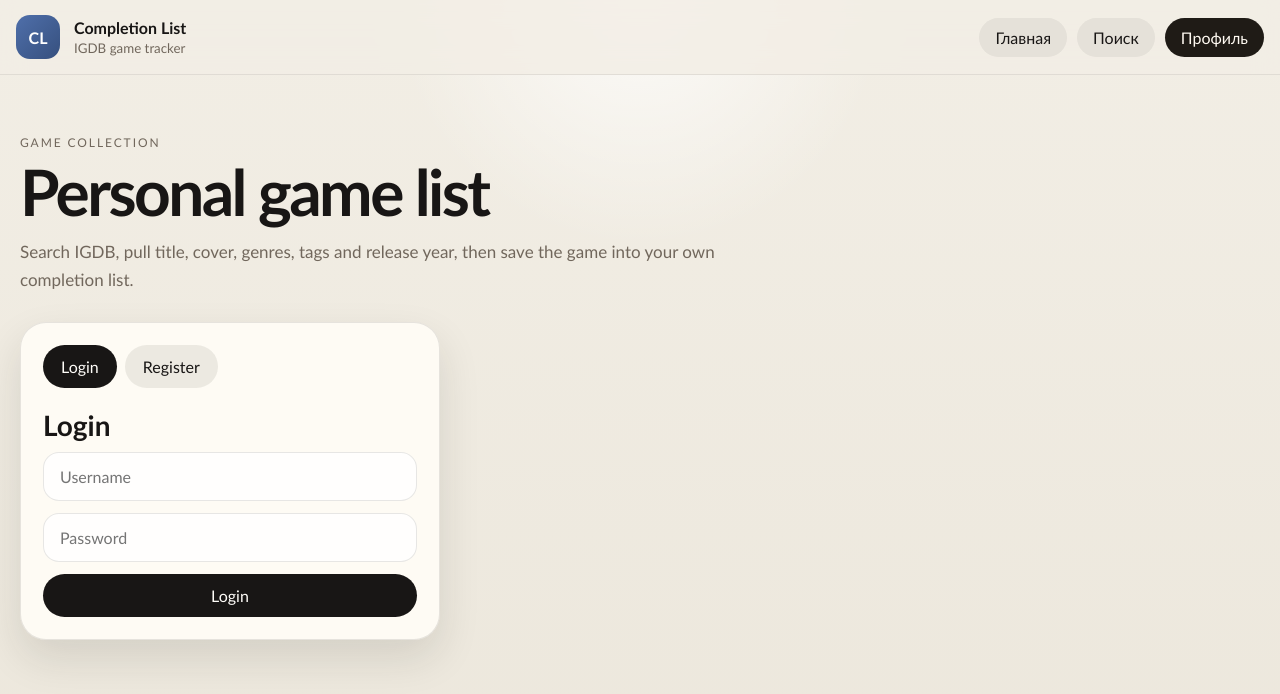
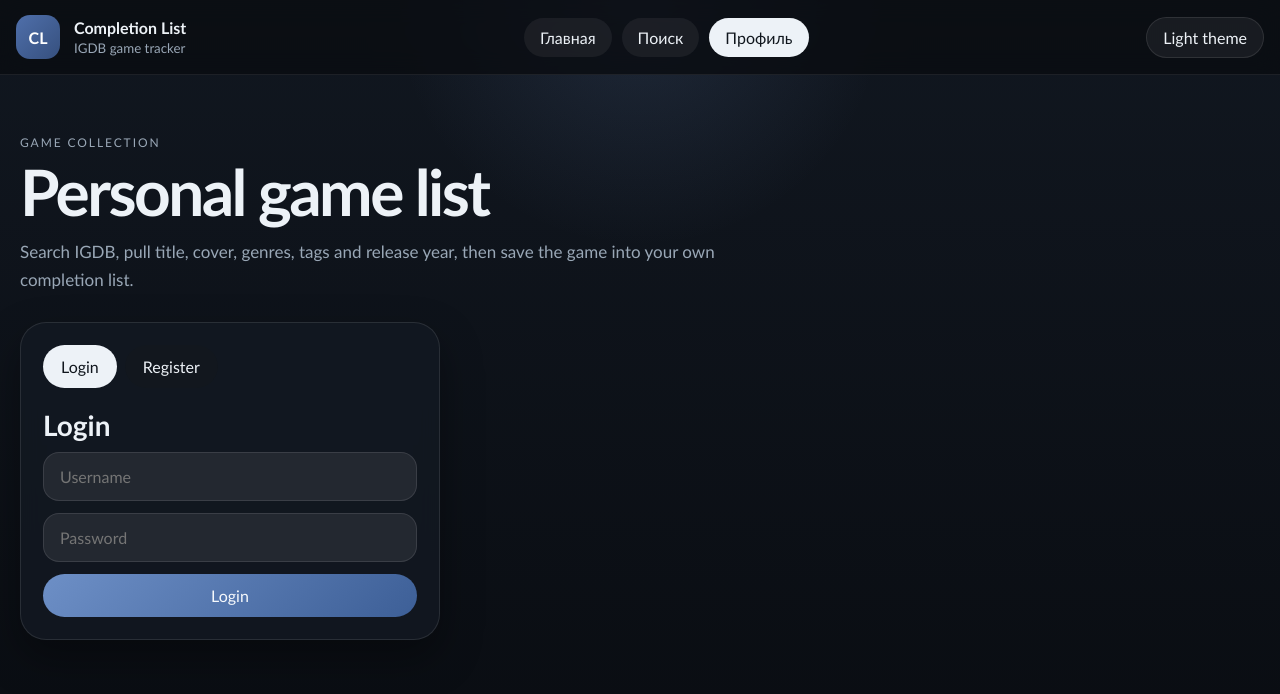
Before and after one commit to NIKIMAK1/CompletionList, a Next.js app in the folder frontend/: page /profile in a window 1280 px wide. Shown: the top 694 px of the page. Built offline with nearby package versions, Linux system fonts and the light colour scheme.

Commit message:
feat: added dark theme

```diff
--- a/frontend/src/app/globals.css
+++ b/frontend/src/app/globals.css
@@ -1,6 +1,49 @@
 :root {
+  color-scheme: dark;
+  --bg: #0d1117;
+  --bg-top: #141a22;
+  --panel: rgba(19, 25, 33, 0.88);
+  --panel-strong: rgba(24, 31, 41, 0.94);
+  --panel-soft: rgba(255, 255, 255, 0.06);
+  --text: #edf2f7;
+  --muted: #99a7b6;
+  --border: rgba(255, 255, 255, 0.1);
+  --planned: #d28d3f;
+  --playing: #39a287;
+  --completed: #6d8fc6;
+  --shadow: rgba(0, 0, 0, 0.34);
+  --header-bg: rgba(10, 13, 18, 0.82);
+  --header-border: rgba(255, 255, 255, 0.08);
+  --nav-bg: rgba(255, 255, 255, 0.06);
+  --nav-hover: rgba(255, 255, 255, 0.1);
+  --nav-active-bg: #edf2f7;
+  --nav-active-text: #10161d;
+  --button-primary-bg: linear-gradient(135deg, #6d8fc6, #3d5f97);
+  --button-primary-text: #f6f9fc;
+  --field-bg: rgba(255, 255, 255, 0.08);
+  --surface-elevated: rgba(24, 31, 41, 0.82);
+  --surface-card: linear-gradient(180deg, rgba(22, 29, 38, 0.96), rgba(16, 21, 29, 0.92));
+  --surface-soft: rgba(255, 255, 255, 0.06);
+  --surface-soft-strong: rgba(255, 255, 255, 0.1);
+  --surface-glass: rgba(20, 27, 36, 0.78);
+  --surface-glass-strong: rgba(20, 27, 36, 0.9);
+  --surface-glass-gradient: linear-gradient(180deg, rgba(22, 29, 38, 0.96), rgba(18, 24, 33, 0.92));
+  --surface-shimmer: linear-gradient(90deg, rgba(255, 255, 255, 0.06), rgba(255, 255, 255, 0.14), rgba(255, 255, 255, 0.06));
+  --chip-soft: rgba(255, 255, 255, 0.12);
+  --chip-accent: rgba(109, 143, 198, 0.18);
+  --accent-text: #9bb7e2;
+  --body-radial: rgba(111, 143, 198, 0.16);
+  --body-grad-start: #111720;
+  --body-grad-end: #090c11;
+}
+
+[data-theme="light"] {
+  color-scheme: light;
   --bg: #ece7dc;
+  --bg-top: #f2eee5;
   --panel: rgba(255, 252, 246, 0.92);
+  --panel-strong: rgba(255, 252, 246, 0.9);
+  --panel-soft: rgba(31, 27, 22, 0.06);
   --text: #181615;
   --muted: #71675c;
   --border: rgba(24, 22, 21, 0.1);
@@ -8,6 +51,29 @@
   --playing: #2e7b65;
   --completed: #4f678f;
   --shadow: rgba(35, 30, 24, 0.12);
+  --header-bg: rgba(242, 238, 229, 0.84);
+  --header-border: rgba(24, 22, 21, 0.08);
+  --nav-bg: rgba(31, 27, 22, 0.06);
+  --nav-hover: rgba(31, 27, 22, 0.1);
+  --nav-active-bg: #1f1b16;
+  --nav-active-text: #fffaf2;
+  --button-primary-bg: linear-gradient(135deg, #4f6faa, #36507e);
+  --button-primary-text: white;
+  --field-bg: rgba(255, 255, 255, 0.74);
+  --surface-elevated: rgba(255, 250, 244, 0.78);
+  --surface-card: linear-gradient(180deg, rgba(255, 255, 255, 0.94), rgba(246, 239, 228, 0.92));
+  --surface-soft: rgba(31, 27, 22, 0.06);
+  --surface-soft-strong: rgba(31, 27, 22, 0.1);
+  --surface-glass: rgba(255, 252, 246, 0.92);
+  --surface-glass-strong: rgba(255, 252, 246, 0.96);
+  --surface-glass-gradient: linear-gradient(180deg, rgba(255, 255, 255, 0.96), rgba(244, 247, 251, 0.92));
+  --surface-shimmer: linear-gradient(90deg, rgba(255, 255, 255, 0.55), rgba(244, 239, 230, 0.92), rgba(255, 255, 255, 0.55));
+  --chip-soft: rgba(31, 27, 22, 0.08);
+  --chip-accent: rgba(79, 111, 170, 0.14);
+  --accent-text: #36507e;
+  --body-radial: rgba(255, 255, 255, 0.75);
+  --body-grad-start: #f2eee5;
+  --body-grad-end: #ece7dc;
 }
 
 * {
@@ -20,8 +86,8 @@ body {
   min-height: 100%;
   font-family: "Trebuchet MS", Verdana, sans-serif;
   background:
-    radial-gradient(circle at top, rgba(255, 255, 255, 0.75), transparent 24%),
-    linear-gradient(180deg, #f2eee5 0%, var(--bg) 100%);
+    radial-gradient(circle at top, var(--body-radial), transparent 24%),
+    linear-gradient(180deg, var(--body-grad-start) 0%, var(--body-grad-end) 100%);
   color: var(--text);
 }
 
@@ -34,8 +100,8 @@ body {
   top: 0;
   z-index: 30;
   backdrop-filter: blur(12px);
-  background: rgba(242, 238, 229, 0.84);
-  border-bottom: 1px solid rgba(24, 22, 21, 0.08);
+  background: var(--header-bg);
+  border-bottom: 1px solid var(--header-border);
 }
 
 .siteHeaderInner {
@@ -89,18 +155,34 @@ body {
   border-radius: 999px;
   color: var(--text);
   text-decoration: none;
-  background: rgba(31, 27, 22, 0.06);
+  background: var(--nav-bg);
   transition: background 160ms ease, transform 160ms ease, color 160ms ease;
 }
 
 .siteNavLink:hover {
   transform: translateY(-1px);
-  background: rgba(31, 27, 22, 0.1);
+  background: var(--nav-hover);
 }
 
 .siteNavLinkActive {
-  background: #1f1b16;
-  color: #fffaf2;
+  background: var(--nav-active-bg);
+  color: var(--nav-active-text);
+}
+
+.siteThemeToggle {
+  border: 1px solid var(--border);
+  border-radius: 999px;
+  padding: 10px 16px;
+  background: var(--panel-soft);
+  color: var(--text);
+  font: inherit;
+  cursor: pointer;
+  transition: transform 160ms ease, background 160ms ease, border-color 160ms ease;
+}
+
+.siteThemeToggle:hover {
+  transform: translateY(-1px);
+  background: var(--nav-hover);
 }
 
 .page {
@@ -220,7 +302,7 @@ body {
   padding: 18px;
   border: 1px solid var(--border);
   border-radius: 22px;
-  background: rgba(255, 250, 244, 0.78);
+  background: var(--surface-elevated);
   display: flex;
   flex-direction: column;
   gap: 10px;
@@ -258,7 +340,7 @@ body {
   padding: 14px 16px;
   border: 1px solid var(--border);
   border-radius: 16px;
-  background: rgba(255, 255, 255, 0.74);
+  background: var(--field-bg);
   color: var(--text);
   font: inherit;
 }
@@ -281,8 +363,8 @@ body {
 }
 
 .primaryButton {
-  background: var(--text);
-  color: #fffdf9;
+  background: var(--button-primary-bg);
+  color: var(--button-primary-text);
 }
 
 .secondaryButton,
@@ -318,7 +400,7 @@ body {
 
 .activeTab {
   background: var(--text);
-  color: #fffdf9;
+  color: var(--nav-active-text);
 }
 
 .statsRow {
@@ -350,7 +432,7 @@ body {
   align-items: center;
   padding: 12px 14px;
   border-radius: 18px;
-  background: rgba(255, 255, 255, 0.72);
+  background: var(--surface-elevated);
 }
 
 .miniDot {
@@ -364,8 +446,7 @@ body {
   padding: 26px;
   border: 1px solid var(--border);
   border-radius: 30px;
-  background:
-    linear-gradient(180deg, rgba(255, 251, 246, 0.96), rgba(247, 241, 232, 0.92));
+  background: var(--surface-glass-gradient);
   box-shadow: 0 22px 52px rgba(35, 30, 24, 0.09);
 }
 
@@ -398,9 +479,9 @@ body {
 .statusTab {
   min-width: 148px;
   padding: 14px 16px;
-  border: 1px solid rgba(24, 22, 21, 0.08);
+  border: 1px solid var(--border);
   border-radius: 20px;
-  background: rgba(255, 255, 255, 0.66);
+  background: var(--surface-soft);
   color: var(--text);
   display: grid;
   gap: 4px;
@@ -424,12 +505,12 @@ body {
 }
 
 .activeStatusTab {
-  background: #1f1b16;
-  color: #fffaf2;
+  background: var(--nav-active-bg);
+  color: var(--nav-active-text);
 }
 
 .activeStatusTab span {
-  color: rgba(255, 250, 242, 0.78);
+  color: rgba(237, 242, 247, 0.72);
 }
 
 .cardGrid {
@@ -446,8 +527,7 @@ body {
   min-height: 390px;
   border: 1px solid rgba(24, 22, 21, 0.08);
   border-radius: 24px;
-  background:
-    linear-gradient(180deg, rgba(255, 255, 255, 0.94), rgba(246, 239, 228, 0.92));
+  background: var(--surface-card);
   box-shadow: 0 18px 30px rgba(35, 30, 24, 0.08);
 }
 
@@ -488,7 +568,7 @@ body {
   font-weight: 700;
   color: rgba(24, 22, 21, 0.3);
   background:
-    radial-gradient(circle at top, rgba(255, 255, 255, 0.6), transparent 40%),
+    radial-gradient(circle at top, rgba(255, 255, 255, 0.14), transparent 40%),
     linear-gradient(180deg, rgba(79, 103, 143, 0.18), rgba(166, 109, 44, 0.14));
 }
 
@@ -517,7 +597,7 @@ body {
   align-items: center;
   padding: 7px 10px;
   border-radius: 999px;
-  background: rgba(24, 22, 21, 0.06);
+  background: var(--chip-soft);
   color: var(--muted);
   font-size: 12px;
 }
@@ -690,7 +770,7 @@ body {
 .homeSideCard {
   border: 1px solid var(--border);
   border-radius: 26px;
-  background: rgba(255, 252, 246, 0.9);
+  background: var(--panel-strong);
   box-shadow: 0 18px 42px var(--shadow);
 }
 
@@ -701,8 +781,7 @@ body {
 
 .homeAuthCardPlaceholder {
   min-height: 176px;
-  background:
-    linear-gradient(90deg, rgba(255, 255, 255, 0.55), rgba(244, 239, 230, 0.92), rgba(255, 255, 255, 0.55));
+  background: var(--surface-shimmer);
   background-size: 220% 100%;
   animation: shimmer 1.4s linear infinite;
 }
@@ -731,13 +810,13 @@ body {
 .homeGhostButton,
 .homeTab,
 .homeStatusTab {
-  background: rgba(31, 27, 22, 0.08);
+  background: var(--nav-bg);
   color: var(--text);
 }
 
 .homePrimaryButton {
-  background: linear-gradient(135deg, #4f6faa, #36507e);
-  color: white;
+  background: var(--button-primary-bg);
+  color: var(--button-primary-text);
 }
 
 .homeLinkButton:hover,
@@ -757,7 +836,7 @@ body {
 .homeTabActive,
 .homeStatusTabActive {
   background: var(--text);
-  color: #fffdf9;
+  color: var(--nav-active-text);
 }
 
 .homeAuthForm {
@@ -770,7 +849,7 @@ body {
   padding: 12px 14px;
   border: 1px solid var(--border);
   border-radius: 14px;
-  background: rgba(255, 255, 255, 0.8);
+  background: var(--field-bg);
   font: inherit;
   color: var(--text);
 }
@@ -794,7 +873,7 @@ body {
   padding: 34px;
   background:
     radial-gradient(circle at top right, rgba(79, 111, 170, 0.14), transparent 26%),
-    linear-gradient(180deg, rgba(255, 255, 255, 0.96), rgba(244, 247, 251, 0.92));
+    var(--surface-glass-gradient);
 }
 
 .homeHeroMain h1 {
@@ -898,7 +977,7 @@ body {
   border: 1px solid var(--border);
   border-radius: 30px;
   box-shadow: 0 18px 42px var(--shadow);
-  background: rgba(255, 252, 246, 0.9);
+  background: var(--panel-strong);
 }
 
 .homePopularHero img {
@@ -952,7 +1031,7 @@ body {
   padding: 12px;
   border: 1px solid var(--border);
   border-radius: 22px;
-  background: rgba(255, 252, 246, 0.92);
+  background: var(--surface-glass);
   box-shadow: 0 16px 32px rgba(34, 46, 73, 0.08);
   cursor: pointer;
   text-align: left;
@@ -967,7 +1046,7 @@ body {
   border-color: rgba(79, 111, 170, 0.35);
   background:
     radial-gradient(circle at top right, rgba(79, 111, 170, 0.12), transparent 34%),
-    rgba(255, 252, 246, 0.96);
+    var(--surface-glass-strong);
 }
 
 .homePopularRailItem img {
@@ -1031,14 +1110,14 @@ body {
   overflow: hidden;
   border: 1px solid var(--border);
   border-radius: 24px;
-  background: rgba(255, 252, 246, 0.92);
+  background: var(--surface-glass);
   box-shadow: 0 16px 32px rgba(34, 46, 73, 0.08);
 }
 
 .homeGamePoster {
   position: relative;
   aspect-ratio: 0.72;
-  background: rgba(255, 255, 255, 0.5);
+  background: var(--surface-soft);
 }
 
 .homeCornerChip {
@@ -1083,7 +1162,7 @@ body {
   border: 1px solid var(--border);
   border-radius: 28px;
   padding: 18px;
-  background: rgba(255, 252, 246, 0.92);
+  background: var(--surface-glass);
   box-shadow: 0 18px 38px rgba(34, 46, 73, 0.08);
   display: grid;
   gap: 16px;
@@ -1093,19 +1172,19 @@ body {
 .homeDiscoveryColumnReleased {
   background:
     radial-gradient(circle at top, rgba(79, 111, 170, 0.14), transparent 30%),
-    rgba(255, 252, 246, 0.96);
+    var(--surface-glass-strong);
 }
 
 .homeDiscoveryColumnUpcoming {
   background:
     radial-gradient(circle at top, rgba(166, 109, 44, 0.12), transparent 32%),
-    rgba(255, 252, 246, 0.96);
+    var(--surface-glass-strong);
 }
 
 .homeDiscoveryColumnAnticipated {
   background:
     radial-gradient(circle at top, rgba(46, 123, 101, 0.12), transparent 32%),
-    rgba(255, 252, 246, 0.96);
+    var(--surface-glass-strong);
 }
 
 .homeDiscoveryHead {
@@ -1130,8 +1209,8 @@ body {
   align-items: center;
   padding: 12px;
   border-radius: 20px;
-  background: rgba(255, 255, 255, 0.66);
-  border: 1px solid rgba(24, 22, 21, 0.06);
+  background: var(--surface-soft);
+  border: 1px solid var(--border);
 }
 
 .homeDiscoveryItem img {
@@ -1186,7 +1265,7 @@ body {
   align-items: flex-start;
   padding: 12px 14px;
   border-radius: 18px;
-  background: rgba(255, 255, 255, 0.6);
+  background: var(--surface-soft);
 }
 
 .homeNewsDot {
@@ -1201,7 +1280,7 @@ body {
 .homeAccentCard {
   background:
     radial-gradient(circle at top right, rgba(79, 111, 170, 0.16), transparent 28%),
-    linear-gradient(180deg, rgba(255, 255, 255, 0.98), rgba(242, 246, 251, 0.96));
+    var(--surface-glass-gradient);
 }
 
 .gamePage {
@@ -1232,7 +1311,7 @@ body {
   padding: 22px;
   border: 1px solid var(--border);
   border-radius: 28px;
-  background: rgba(255, 252, 246, 0.9);
+  background: var(--panel-strong);
   box-shadow: 0 18px 42px var(--shadow);
 }
 
@@ -1241,7 +1320,7 @@ body {
   padding: 16px 18px;
   border: 1px solid var(--border);
   border-radius: 18px;
-  background: rgba(255, 255, 255, 0.82);
+  background: var(--field-bg);
   color: var(--text);
   font: inherit;
 }
@@ -1264,7 +1343,7 @@ body {
   margin-top: 22px;
   border: 1px solid var(--border);
   border-radius: 30px;
-  background: rgba(255, 252, 246, 0.92);
+  background: var(--surface-glass);
   box-shadow: 0 18px 42px var(--shadow);
 }
 
@@ -1278,7 +1357,7 @@ body {
 .gameCoverColumn {
   border-radius: 24px;
   overflow: hidden;
-  background: rgba(255, 255, 255, 0.6);
+  background: var(--surface-soft);
 }
 
 .gameCoverImage {
@@ -1296,7 +1375,7 @@ body {
   color: var(--muted);
   background:
     radial-gradient(circle at top, rgba(79, 111, 170, 0.14), transparent 34%),
-    rgba(255, 255, 255, 0.72);
+    var(--surface-elevated);
   text-transform: uppercase;
   letter-spacing: 0.12em;
   font-size: 12px;
@@ -1326,7 +1405,7 @@ body {
 .gameTagline {
   margin: 0;
   font-size: 20px;
-  color: #3f4d69;
+  color: var(--accent-text);
 }
 
 .gameDescription,
@@ -1346,7 +1425,7 @@ body {
 .gameMetaCard {
   padding: 14px 16px;
   border-radius: 18px;
-  background: rgba(255, 255, 255, 0.7);
+  background: var(--surface-elevated);
   display: grid;
   gap: 4px;
 }
@@ -1363,8 +1442,8 @@ body {
 .gameListPanel {
   padding: 18px;
   border-radius: 22px;
-  background: rgba(255, 255, 255, 0.72);
-  border: 1px solid rgba(24, 22, 21, 0.08);
+  background: var(--surface-elevated);
+  border: 1px solid var(--border);
   display: grid;
   gap: 14px;
 }
@@ -1392,7 +1471,7 @@ body {
   padding: 12px 16px;
   border: 1px solid var(--border);
   border-radius: 999px;
-  background: rgba(255, 255, 255, 0.82);
+  background: var(--field-bg);
   color: var(--text);
   font: inherit;
 }
@@ -1412,12 +1491,12 @@ body {
 .gameTag {
   padding: 8px 12px;
   border-radius: 999px;
-  background: rgba(79, 111, 170, 0.14);
-  color: #36507e;
+  background: var(--chip-accent);
+  color: var(--accent-text);
 }
 
 .gameTagMuted {
-  background: rgba(31, 27, 22, 0.08);
+  background: var(--chip-soft);
   color: var(--text);
 }
 
@@ -1450,13 +1529,12 @@ body {
 .gameShotCard {
   overflow: hidden;
   border-radius: 22px;
-  background: rgba(255, 255, 255, 0.7);
+  background: var(--surface-elevated);
 }
 
 .gameShotCardPlaceholder {
   min-height: 190px;
-  background:
-    linear-gradient(90deg, rgba(255, 255, 255, 0.62), rgba(241, 237, 229, 0.98), rgba(255, 255, 255, 0.62));
+  background: var(--surface-shimmer);
   background-size: 220% 100%;
   animation: shimmer 1.4s linear infinite;
 }
@@ -1472,7 +1550,7 @@ body {
 .gameGalleryEmpty {
   padding: 20px;
   border-radius: 22px;
-  background: rgba(255, 255, 255, 0.72);
+  background: var(--surface-elevated);
   color: var(--muted);
 }
 
@@ -1494,7 +1572,7 @@ body {
 .gameIntegrationCard {
   padding: 18px;
   border-radius: 22px;
-  background: rgba(255, 255, 255, 0.72);
+  background: var(--surface-elevated);
 }
 
 .gameIntegrationCard strong {
--- a/frontend/src/app/layout.tsx
+++ b/frontend/src/app/layout.tsx
@@ -9,8 +9,23 @@ export const metadata: Metadata = {
 
 export default function RootLayout({ children }: Readonly<{ children: React.ReactNode }>) {
   return (
-    <html lang="ru">
+    <html lang="ru" suppressHydrationWarning>
       <body>
+        <script
+          dangerouslySetInnerHTML={{
+            __html: `
+              (function () {
+                try {
+                  var storedTheme = window.localStorage.getItem("theme");
+                  var theme = storedTheme === "light" ? "light" : "dark";
+                  document.documentElement.dataset.theme = theme;
+                } catch (error) {
+                  document.documentElement.dataset.theme = "dark";
+                }
+              })();
+            `,
+          }}
+        />
         <SiteHeader />
         {children}
       </body>
--- a/frontend/src/components/site-header.tsx
+++ b/frontend/src/components/site-header.tsx
@@ -2,6 +2,7 @@
 
 import Link from "next/link";
 import { usePathname } from "next/navigation";
+import { useEffect, useState } from "react";
 
 const navItems = [
   { href: "/", label: "Главная" },
@@ -11,6 +12,19 @@ const navItems = [
 
 export function SiteHeader() {
   const pathname = usePathname();
+  const [theme, setTheme] = useState<"dark" | "light">("dark");
+
+  useEffect(() => {
+    const currentTheme = document.documentElement.dataset.theme === "light" ? "light" : "dark";
+    setTheme(currentTheme);
+  }, []);
+
+  function toggleTheme() {
+    const nextTheme = theme === "dark" ? "light" : "dark";
+    setTheme(nextTheme);
+    document.documentElement.dataset.theme = nextTheme;
+    window.localStorage.setItem("theme", nextTheme);
+  }
 
   return (
     <header className="siteHeader">
@@ -38,6 +52,10 @@ export function SiteHeader() {
             );
           })}
         </nav>
+
+        <button className="siteThemeToggle" onClick={toggleTheme} type="button">
+          {theme === "dark" ? "Light theme" : "Dark theme"}
+        </button>
       </div>
     </header>
   );
```
